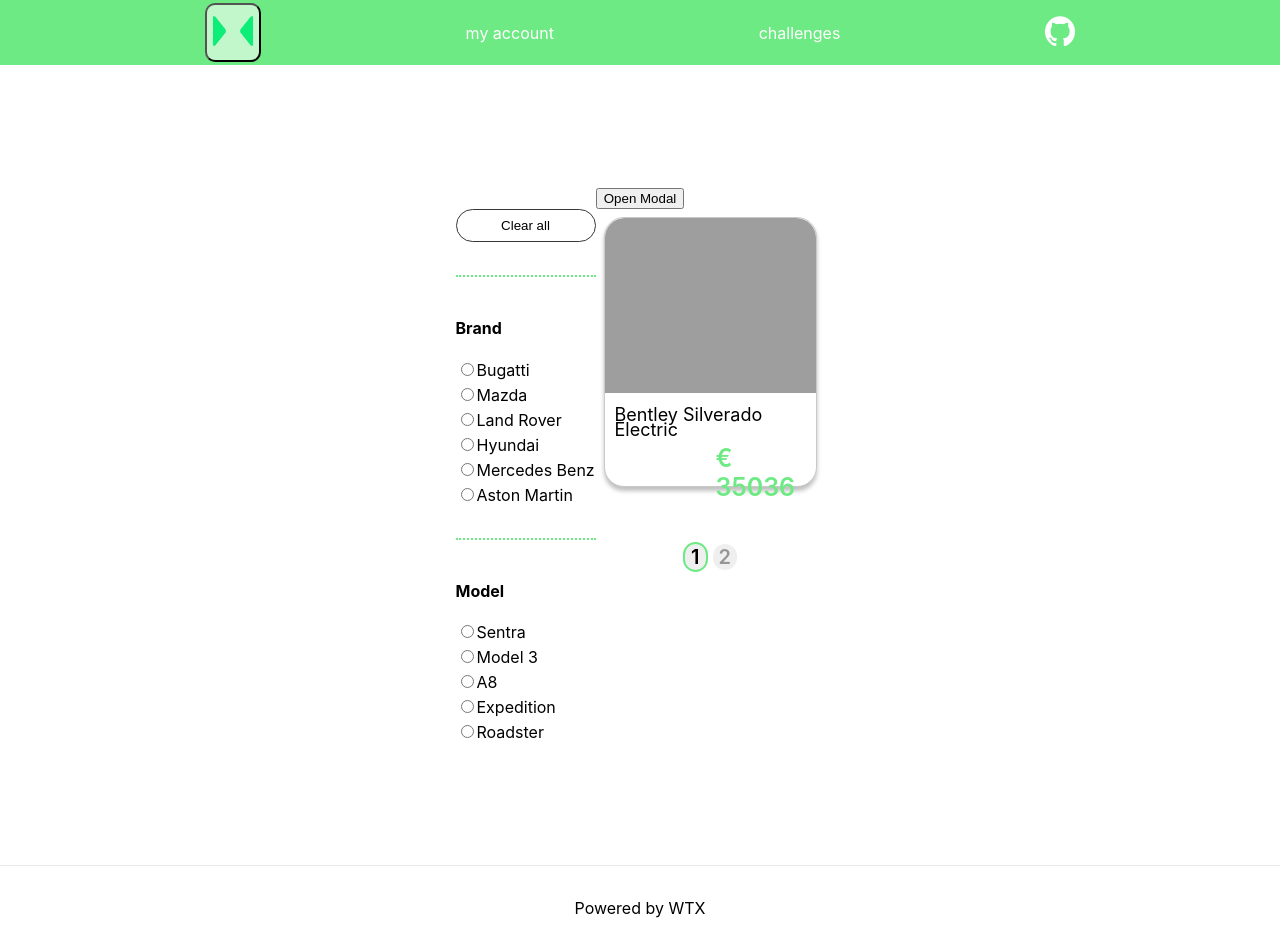
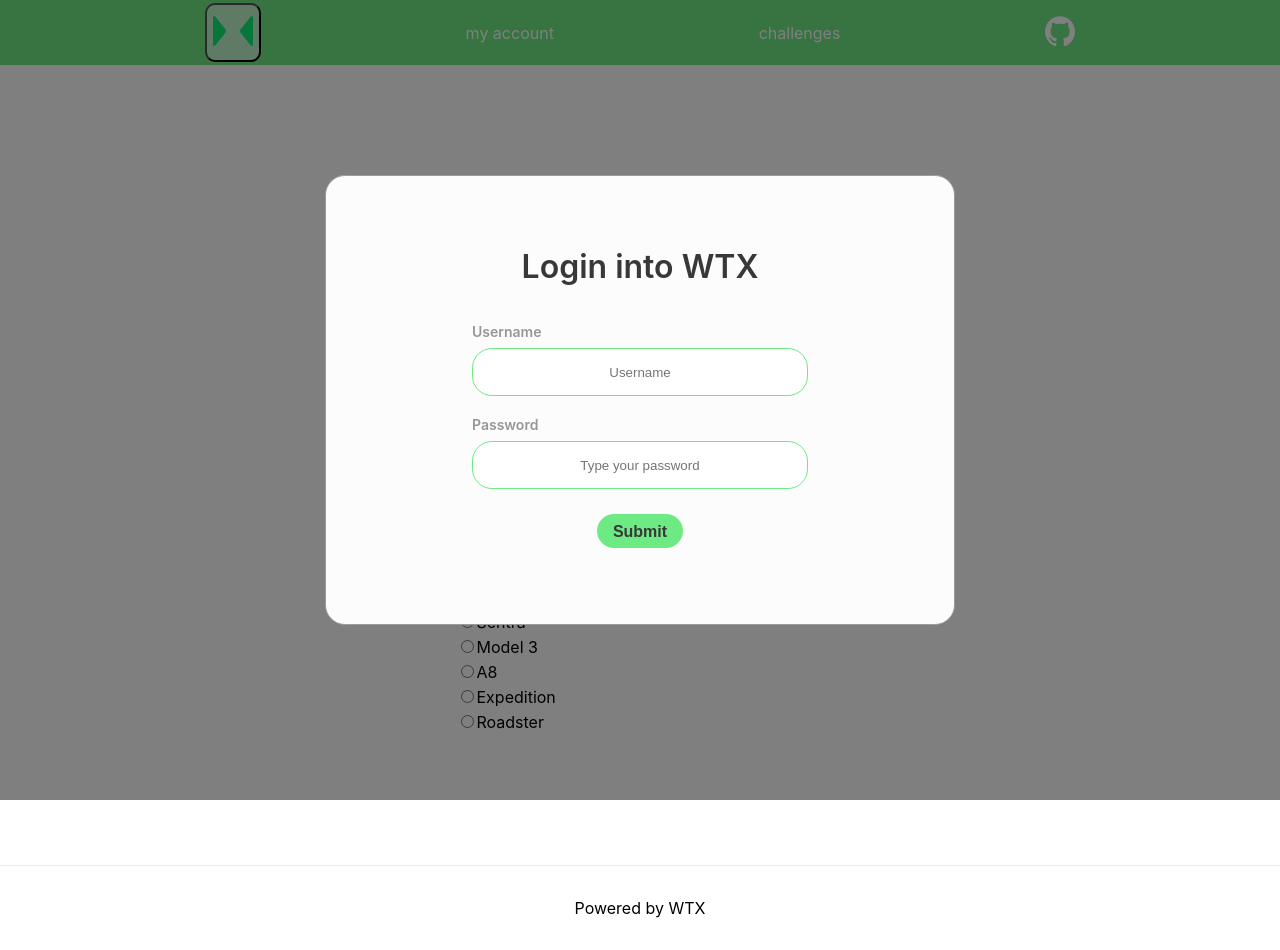
Before and after one commit to abdallaamin/WTXtask, a Next.js app: page / in a window 1280 px wide. Built offline with nearby package versions, Linux system fonts and the light colour scheme; grey boxes are pictures that could not be loaded.

Commit message:
pop up modal done

```diff
--- a/Components/Modal.tsx
+++ /dev/null
@@ -1,70 +0,0 @@
-
-import { useCallback, useEffect, useState } from "react";
-import styles from '../styles/Home.module.css'
-
-type Props = {}
-
-const Modal = (props: Props) => {
-    const [username, setUsername] = useState("");
-    const [password, setPassword] = useState("");
-    const [show, setShow] = useState(true)
-
-    const authenticate = useCallback(() => {
-        fetch(`/api/auth?username=${username}&password=${password}`)
-            .then((r) => r.json())
-            .then((data) => console.log(data));
-    }, [username, password]);
-
-    const loadmodal = () => {
-        useEffect(() => {
-            setTimeout(() => {
-                setShow(true)
-            }, 2000)
-        }, [])
-    }
-return (
-<div>
-<section >
-    <div className={styles.loginheader}style={{display:'flex',alignItems:'center' , justifyContent:'center'}}>
-        Login into WTX </div>
-    <div className={styles.logincontainer}>
-        <div style={{ marginBottom: '20px' }}>
-            <label className={styles.label}>
-                Username
-            </label>
-            <div >
-                <input
-                    className={styles.nameinput}
-                    value={username}
-                    onChange={(e) => setUsername(e.target.value)}
-                    type="text"
-                    autoComplete="username"
-                    placeholder="Username"
-                />
-            </div>
-        </div>
-        <div >
-            <label className={styles.label}>
-                Password
-            </label>
-        </div>
-        <div>
-            <input
-                className={styles.passinput}
-                type="password"
-                value={password}
-                onChange={(e) => setPassword(e.target.value)}
-                autoComplete="password"
-                placeholder="Type your password"
-            />
-            <div className={styles.submitcontainer}>
-                <input className={styles.submitbtn} onClick={() => authenticate()} type="submit" />
-            </div>
-        </div>
-    </div>
-</section>
-</div>
-    )
-}
-
-export default Modal;
--- a/pages/index.tsx
+++ b/pages/index.tsx
@@ -54,6 +54,9 @@
   const [results, setResults] = useState<Vehicle[]>([]);
   const [loading, setLoading] = useState(false);
 
+  //show popup
+  const [show, setShow] = useState(false)
+
   const [brandOptions, setBrandOptions] = useState<Options["data"]>([]);
   const [modelOptions, setModelOptions] = useState<Options["data"]>([]);
   const [pagesOptions, setPagesOptions] = useState<{
@@ -101,9 +104,17 @@
     });
   }, []);
 
+  //show model only after load by one 1.5 sec
+  useEffect(() => {
+    setTimeout(() => {
+      setShow(true)
+    }, 1500)
+  }, [])
+
   if (loading) {
     return <div>App is loading</div>;
   }
+
 
   {
     /*  <h1>Welcome to WTX search</h1>
@@ -115,18 +126,10 @@
 
         */
   }
-  const getpopup=()=>{
-  //   render()<Element> (
-  //     <div>
-
-  //     </div>
-  //   )
-  // }
-  }
 
   return (
     <>
-    <Login />
+      {show ?<Login onClose={()=>setShow(false)}/>:null }
     <div className={styles.container}>
       <section className={styles.rightsection}>
         <div className={styles.clearcontainer}>
--- a/pages/login.tsx
+++ b/pages/login.tsx
@@ -1,24 +1,82 @@
+import React, { useState, useEffect, useCallback } from "react";
 import styles from '../styles/Home.module.css'
-import Popup from 'reactjs-popup';
-import Modal from '../Components/Modal'
 
-const Login = () => {
+
+type Props = {
+onClose: ()=> void
+}
+
+const Login = ({ onClose }: Props) => {
+
+  const [username, setUsername] = useState("");
+  const [password, setPassword] = useState("");
+
+  const authenticate = useCallback(() => {
+    fetch(`/api/auth?username=${username}&password=${password}`)
+      .then((r) => r.json())
+      .then((data) => {
+        console.log(data)
+      });
+  }, [username, password]);
+
+  //popup close whenclick outside
+  const backDropHandler = (e: MouseEvent): void => {
+    e.preventDefault();
+      onClose();
+  }
+  useEffect(() => {
+    // attach event listener to the whole windor with our handler
+    window.addEventListener('click', backDropHandler);
+    // remove the event listener when the modal is closed
+    return () => window.removeEventListener('click', backDropHandler);
+  }, []);
 
   return (
-    <Popup
-      trigger={<button className="button"> Open Modal </button>}
-      modal
-
-    >
-      {close => (
-        <div className={styles.modal}>
-          <div>
-          <Modal/>
-        </div>
-        </div>
-      )}
-    </Popup>
+    <div className={styles.modaloverlay}>
+      <div className={styles.modal}>
+        <section >
+          <div className={styles.loginheader} style={{ display: 'flex', alignItems: 'center', justifyContent: 'center' }}>
+            Login into WTX </div>
+          <div className={styles.logincontainer}>
+            <div style={{ marginBottom: '20px' }}>
+              <label className={styles.label}>
+                Username
+              </label>
+              <div >
+                <input
+                  className={styles.nameinput}
+                  value={username}
+                  onChange={(e) => setUsername(e.target.value)}
+                  type="text"
+                  autoComplete="username"
+                  placeholder="Username"
+                />
+              </div>
+            </div>
+            <div >
+              <label className={styles.label}>
+                Password
+              </label>
+            </div>
+            <div>
+              <input
+                className={styles.passinput}
+                type="password"
+                value={password}
+                onChange={(e) => setPassword(e.target.value)}
+                autoComplete="password"
+                placeholder="Type your password"
+              />
+              <div className={styles.submitcontainer}>
+                <input className={styles.submitbtn} onClick={() => authenticate()} type="submit" />
+              </div>
+            </div>
+          </div>
+        </section>
+      </div>
+    </div>
   );
 };
 
+
 export default Login;
--- a/styles/Home.module.css
+++ b/styles/Home.module.css
@@ -359,3 +359,16 @@
 
 
 }
+
+.modaloverlay{
+  z-index: 99;
+  position: absolute;
+    top: 0;
+    left: 0;
+    width: 100%;
+    height: 100%;
+    display: flex;
+    justify-content: center;
+    align-items: center;
+    background-color: rgba(0, 0, 0, 0.5);
+}
```
